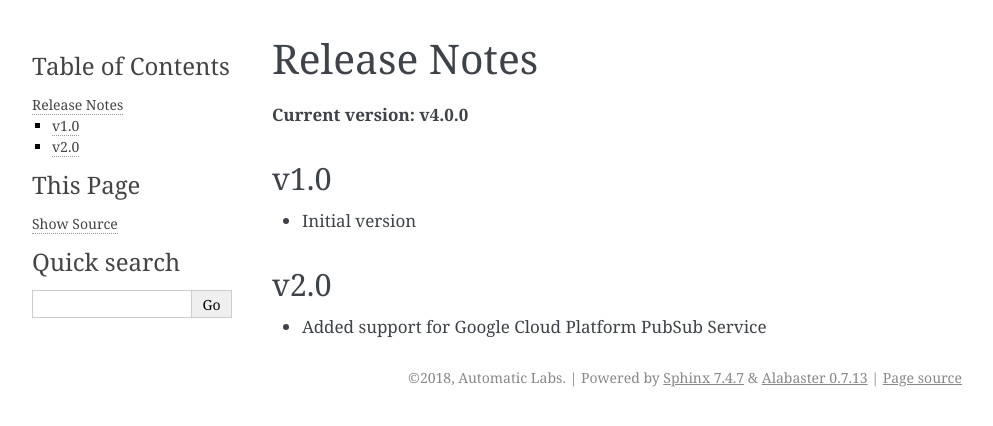
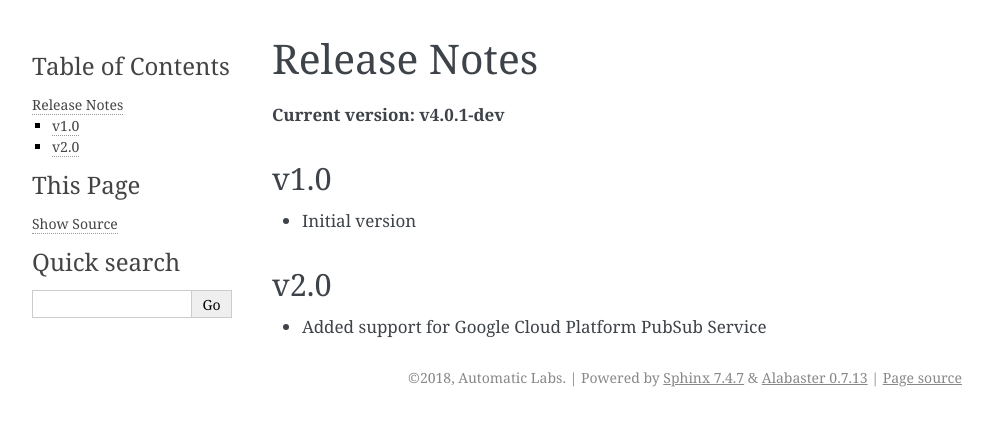
Before and after one commit to cloudchacho/hedwig-python, a Sphinx documentation site: the page built from docs/releases.rst, in a window 1280 px wide. Shown: the top 426 px of the page, without its empty margins (148-1141 px from the left). Built offline with Sphinx 7.4.7, drawn with Linux system fonts in a browser that asks for light colours.

Commit message:
Bump version: 4.0.0 → 4.0.1-dev

```diff
--- a/docs/conf.py
+++ b/docs/conf.py
@@ -32,7 +32,7 @@ author = 'Automatic Labs'
 # The short X.Y version
 version = '1.0'
 # The full version, including alpha/beta/rc tags
-release = '4.0.0'
+release = '4.0.1-dev'
 
 
 # -- General configuration ---------------------------------------------------
--- a/docs/releases.rst
+++ b/docs/releases.rst
@@ -1,7 +1,7 @@
 Release Notes
 =============
 
-**Current version: v4.0.0**
+**Current version: v4.0.1-dev**
 
 v1.0
 ~~~~
--- a/hedwig/__init__.py
+++ b/hedwig/__init__.py
@@ -7,4 +7,4 @@ hedwig
 
 
 # semantic versioning (http://semver.org/)
-VERSION = '4.0.0'
+VERSION = '4.0.1-dev'
```
Also changed, not shown: .bumpversion.cfg.
